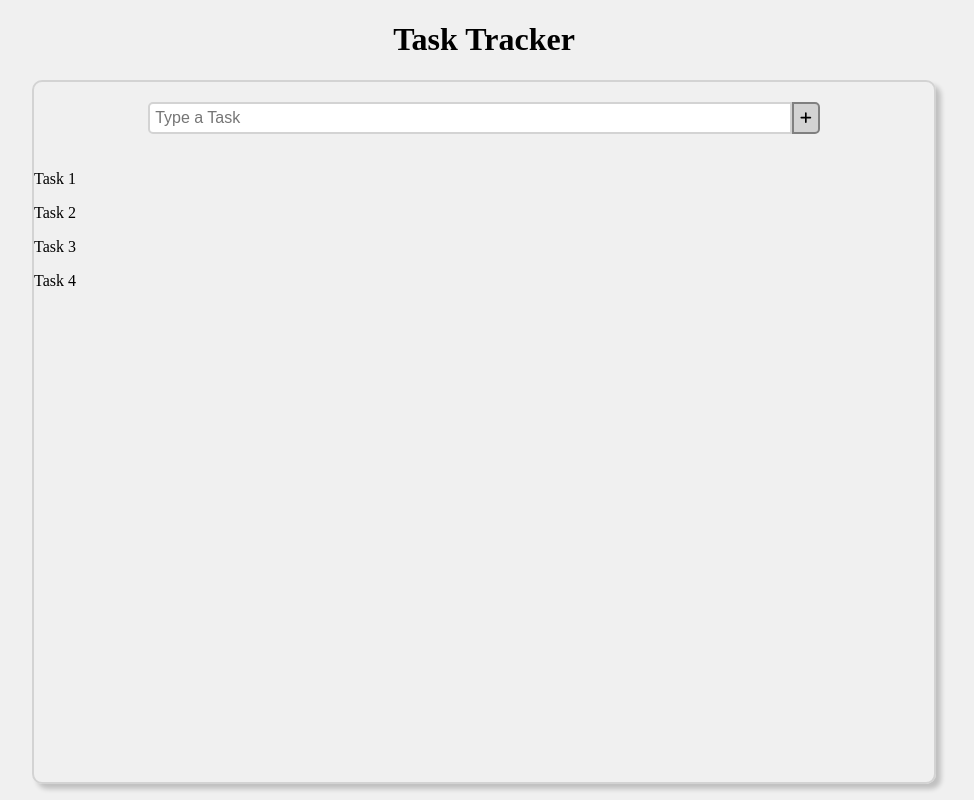
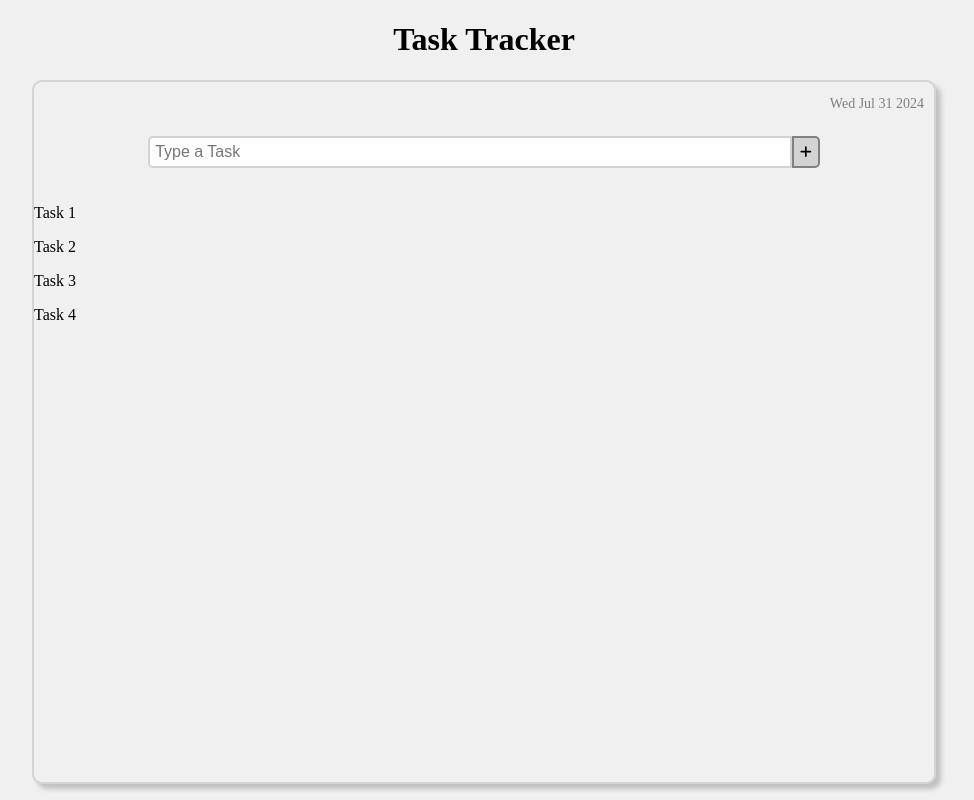
Before and after one commit to dfiallo35/TaskTracker, an Angular app in the folder frontend/: page / in a window 1280 px wide. Shown: the whole page, without its empty margins (156-1130 px from the left). Built offline with nearby package versions, Linux system fonts and the light colour scheme.

Commit message:
add datetime and update some css classes

```diff
--- a/frontend/src/app/components/task-list/task-list.component.css
+++ b/frontend/src/app/components/task-list/task-list.component.css
@@ -21,7 +21,7 @@
     overflow-y: auto;
 }
 
-.task-input-text{
+.task-input input{
     border: 2px solid lightgray;
     border-radius: 5px 0px 0px 5px;
     padding: 5px;
@@ -31,11 +31,21 @@
     width: calc(var(--task-main-width) * 0.7);
 }
 
-.task-input-btn{
+.task-input button{
     margin: 10px 0px;
     cursor: pointer;
     border: 2px solid gray;
     background-color: lightgray;
     border-radius: 0px 5px 5px 0px;
+}
 
+.task-date{
+    position: relative;
+    margin: 0px 10px;
 }
+
+.task-date p{
+    color: gray;
+    font-size: 14px;
+    text-align: right;
+}
--- a/frontend/src/app/components/task-list/task-list.component.html
+++ b/frontend/src/app/components/task-list/task-list.component.html
@@ -1,7 +1,12 @@
 <div class="task-main">
+
+  <div class="task-date">
+    <p>{{getCurrentDate()}}</p>
+  </div>
+
   <div class="task-input">
-    <input type="text" #inputTask class="task-input-text" placeholder="Type a Task" required>
-    <button class="task-input-btn" type="button" (click)="addTask(inputTask)" >
+    <input type="text" #inputTask placeholder="Type a Task" required>
+    <button type="button" (click)="addTask(inputTask)" >
       <fa-icon [icon]="faPlus"></fa-icon>
     </button>
   </div>
--- a/frontend/src/app/components/task-list/task-list.component.ts
+++ b/frontend/src/app/components/task-list/task-list.component.ts
@@ -29,4 +29,8 @@ export class TaskListComponent {
     this.taskList = this.taskService.getAllTasks();
     task.value = '';
   }
+
+  getCurrentDate(): string {
+    return new Date().toDateString();
+  }
 }
```
